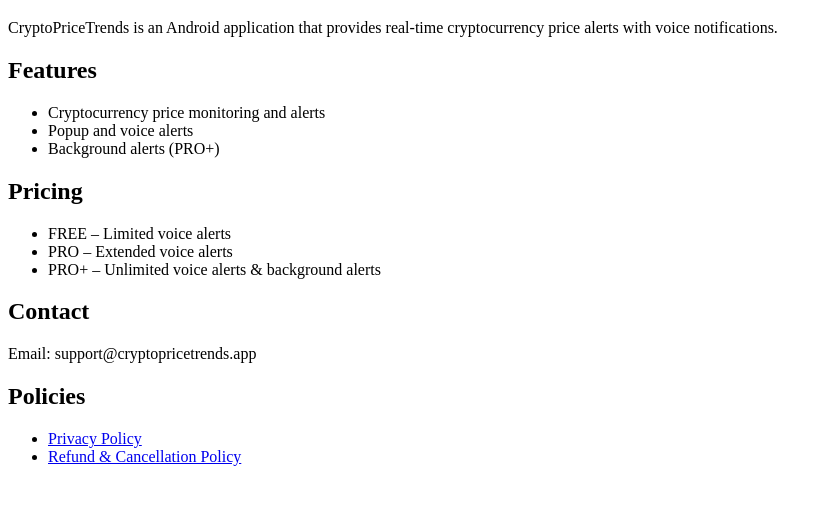
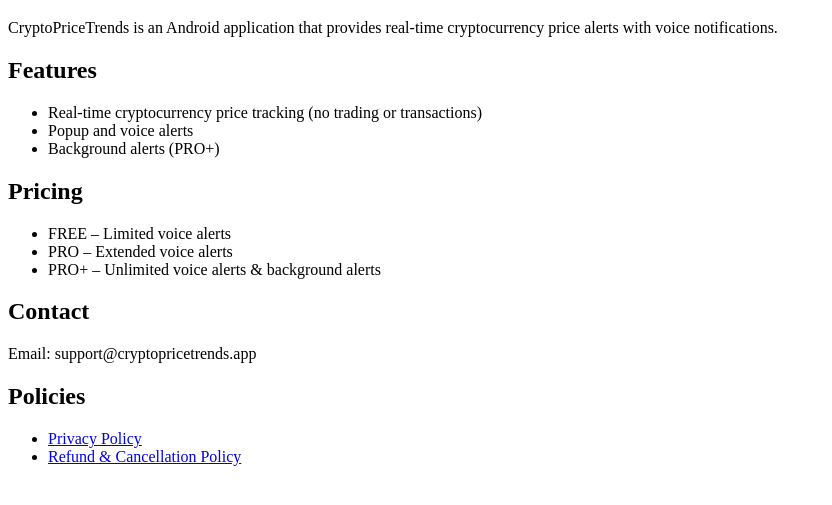
Before and after one commit to kashinath/cryptopricetrends-site, a plain HTML site: page index.html in a window 1280 px wide. Shown: the part 61-566 px from the top of the page, without its empty margins (0-832 px from the left). Drawn offline with Linux system fonts and the light colour scheme.

Commit message:
Update index.html

```diff
--- a/index.html
+++ b/index.html
@@ -14,7 +14,7 @@
 
   <h2>Features</h2>
   <ul>
-    <li>Cryptocurrency price monitoring and alerts</li>
+    <li>Real-time cryptocurrency price tracking (no trading or transactions)</li>
     <li>Popup and voice alerts</li>
     <li>Background alerts (PRO+)</li>
   </ul>
```
